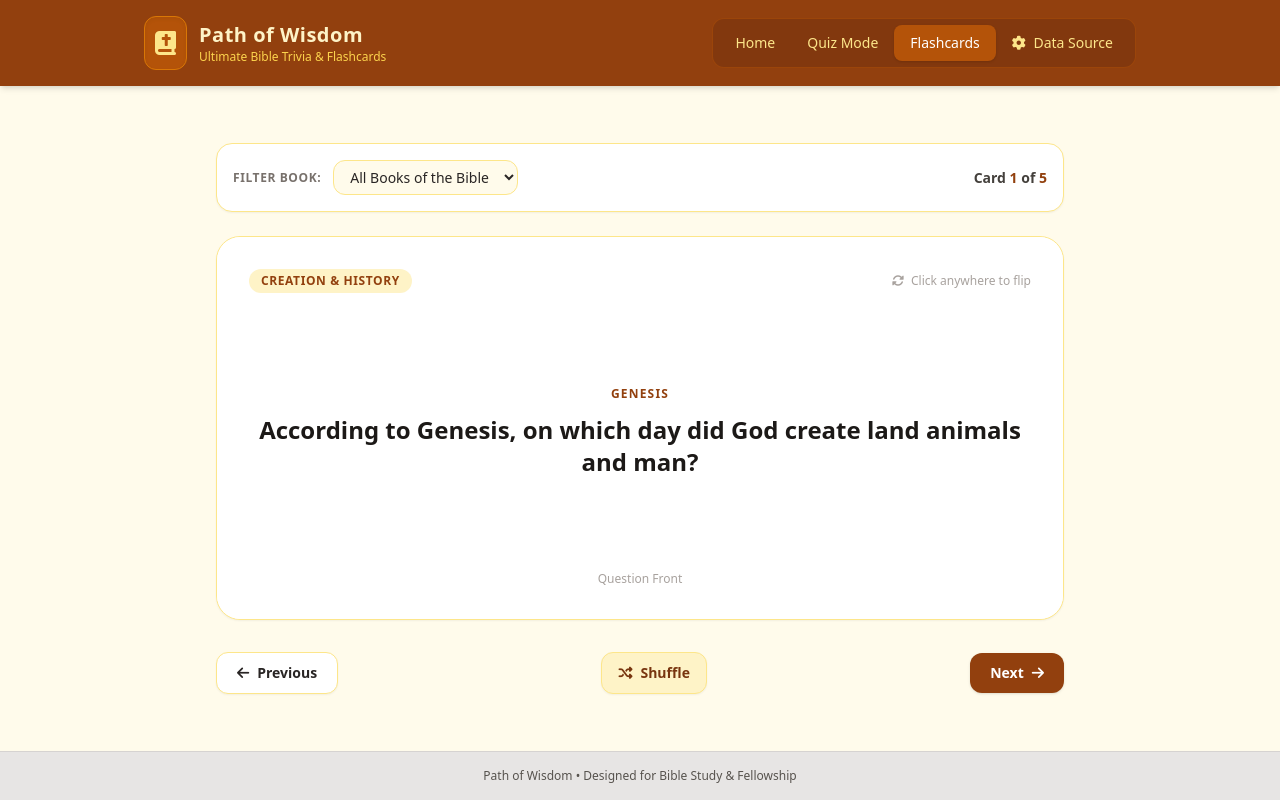
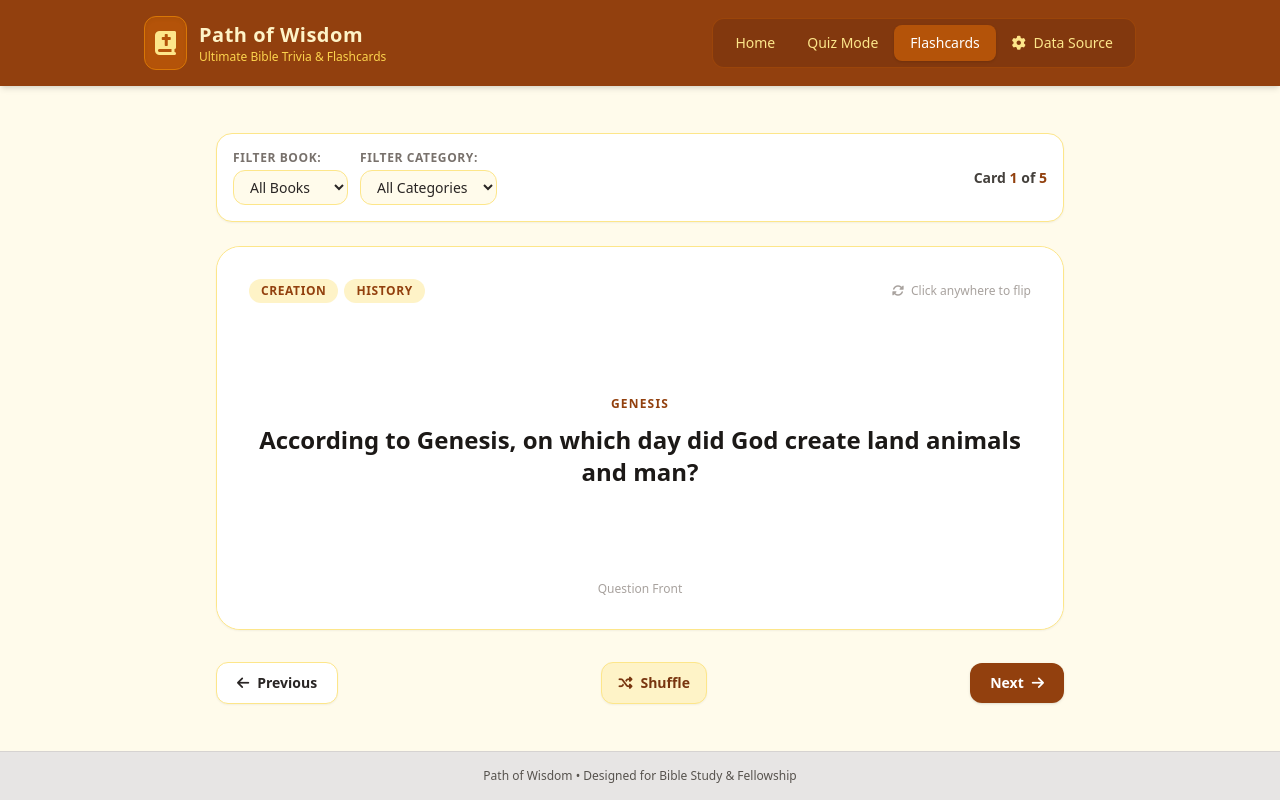
Before and after one commit to JJ314159265/Bible-trivia.com, a plain HTML site: page index.html in a window 1280 px wide. Both pictures are taken after a click on the button "Flashcards". Drawn offline with nearby package versions, Linux system fonts and the light colour scheme.

Commit message:
Enhance filters to support multiple categories
Updated filter options for quizzes and flashcards to allow multiple categories. Adjusted related UI elements and internal logic to support new category structure.

```diff
--- a/index.html
+++ b/index.html
@@ -79,11 +79,19 @@
         <section id="view-quiz" class="view-section hidden space-y-6">
             <!-- Quiz Controls / Filter Bar -->
             <div class="bg-white p-4 rounded-2xl shadow-sm border border-amber-200 flex flex-wrap items-center justify-between gap-4">
-                <div class="flex items-center space-x-3">
-                    <span class="text-xs font-bold uppercase tracking-wider text-stone-500">Filter Book:</span>
-                    <select id="quizBookFilter" onchange="resetQuiz()" class="bg-amber-50 border border-amber-200 text-stone-800 text-sm rounded-xl px-3 py-1.5 focus:outline-none focus:ring-2 focus:ring-amber-600">
-                        <option value="ALL">All Books of the Bible</option>
-                    </select>
+                <div class="flex flex-wrap items-center gap-3">
+                    <div>
+                        <span class="text-xs font-bold uppercase tracking-wider text-stone-500 block mb-1">Filter Book:</span>
+                        <select id="quizBookFilter" onchange="resetQuiz()" class="bg-amber-50 border border-amber-200 text-stone-800 text-sm rounded-xl px-3 py-1.5 focus:outline-none focus:ring-2 focus:ring-amber-600">
+                            <option value="ALL">All Books</option>
+                        </select>
+                    </div>
+                    <div>
+                        <span class="text-xs font-bold uppercase tracking-wider text-stone-500 block mb-1">Filter Category:</span>
+                        <select id="quizCategoryFilter" onchange="resetQuiz()" class="bg-amber-50 border border-amber-200 text-stone-800 text-sm rounded-xl px-3 py-1.5 focus:outline-none focus:ring-2 focus:ring-amber-600">
+                            <option value="ALL">All Categories</option>
+                        </select>
+                    </div>
                 </div>
                 <div class="flex items-center space-x-4 text-sm font-semibold text-stone-700">
                     <div>Score: <span id="quizScore" class="text-amber-800">0</span></div>
@@ -94,7 +102,9 @@
             <!-- Quiz Card Box -->
             <div id="quizCardContainer" class="bg-white rounded-3xl shadow-sm border border-amber-200 p-6 sm:p-8 space-y-6">
                 <div class="flex justify-between items-center">
-                    <span id="quizCategoryBadge" class="bg-amber-100 text-amber-800 text-xs font-bold px-3 py-1 rounded-full uppercase tracking-wider">Category</span>
+                    <div id="quizCategoryBadges" class="flex flex-wrap gap-1.5">
+                        <!-- Dynamic category tags injected here -->
+                    </div>
                     <span id="quizTimer" class="text-xs font-bold text-stone-500 bg-stone-100 px-3 py-1 rounded-full"><i class="fa-regular fa-clock mr-1"></i> <span id="timeLeft">15</span>s</span>
                 </div>
 
@@ -136,11 +146,19 @@
         <section id="view-flashcards" class="view-section hidden space-y-6">
             <!-- Flashcard Control / Filter Bar -->
             <div class="bg-white p-4 rounded-2xl shadow-sm border border-amber-200 flex flex-wrap items-center justify-between gap-4">
-                <div class="flex items-center space-x-3">
-                    <span class="text-xs font-bold uppercase tracking-wider text-stone-500">Filter Book:</span>
-                    <select id="flashcardBookFilter" onchange="resetFlashcards()" class="bg-amber-50 border border-amber-200 text-stone-800 text-sm rounded-xl px-3 py-1.5 focus:outline-none focus:ring-2 focus:ring-amber-600">
-                        <option value="ALL">All Books of the Bible</option>
-                    </select>
+                <div class="flex flex-wrap items-center gap-3">
+                    <div>
+                        <span class="text-xs font-bold uppercase tracking-wider text-stone-500 block mb-1">Filter Book:</span>
+                        <select id="flashcardBookFilter" onchange="resetFlashcards()" class="bg-amber-50 border border-amber-200 text-stone-800 text-sm rounded-xl px-3 py-1.5 focus:outline-none focus:ring-2 focus:ring-amber-600">
+                            <option value="ALL">All Books</option>
+                        </select>
+                    </div>
+                    <div>
+                        <span class="text-xs font-bold uppercase tracking-wider text-stone-500 block mb-1">Filter Category:</span>
+                        <select id="flashcardCategoryFilter" onchange="resetFlashcards()" class="bg-amber-50 border border-amber-200 text-stone-800 text-sm rounded-xl px-3 py-1.5 focus:outline-none focus:ring-2 focus:ring-amber-600">
+                            <option value="ALL">All Categories</option>
+                        </select>
+                    </div>
                 </div>
                 <div class="text-sm font-semibold text-stone-700">
                     Card <span id="fcCurrentIndex" class="text-amber-800">1</span> of <span id="fcTotalCount" class="text-amber-800">1</span>
@@ -154,7 +172,9 @@
                     <!-- FRONT OF CARD (Question) -->
                     <div class="absolute inset-0 backface-hidden p-8 flex flex-col justify-between rounded-3xl bg-white">
                         <div class="flex justify-between items-center">
-                            <span id="fcCategoryBadge" class="bg-amber-100 text-amber-800 text-xs font-bold px-3 py-1 rounded-full uppercase tracking-wider">Category</span>
+                            <div id="fcCategoryBadges" class="flex flex-wrap gap-1.5">
+                                <!-- Dynamic category tags injected here -->
+                            </div>
                             <span class="text-xs text-stone-400 font-medium"><i class="fa-solid fa-rotate mr-1"></i> Click anywhere to flip</span>
                         </div>
                         <div class="text-center my-auto space-y-3">
@@ -207,7 +227,7 @@
             <div class="bg-white rounded-3xl shadow-sm border border-amber-200 p-6 sm:p-8 space-y-6">
                 <div>
                     <h3 class="text-xl font-bold text-stone-900 mb-1">Google Sheets CSV Integration</h3>
-                    <p class="text-stone-600 text-sm">Connect your published Google Sheet containing your Bible questions. The website automatically filters out duplicate entries so your database stays pristine!</p>
+                    <p class="text-stone-600 text-sm">Connect your published Google Sheet containing your Bible questions. Separate multiple categories with commas (e.g., <span class="font-mono text-amber-800 font-bold">History, Prophecy</span>).</p>
                 </div>
 
                 <div class="space-y-4">
@@ -249,7 +269,7 @@
         const defaultQuestions = [
             {
                 Book: "Genesis",
-                Category: "Creation & History",
+                Category: "Creation, History",
                 Question: "According to Genesis, on which day did God create land animals and man?",
                 OptionA: "Day 3",
                 OptionB: "Day 5",
@@ -261,7 +281,7 @@
             },
             {
                 Book: "Exodus",
-                Category: "Law & History",
+                Category: "Law, Miracles, History",
                 Question: "Through which miraculous event did the Israelites escape bondage in Egypt?",
                 OptionA: "The Fall of Jericho",
                 OptionB: "The Parting of the Red Sea",
@@ -273,7 +293,7 @@
             },
             {
                 Book: "Psalms",
-                Category: "Poetry & Wisdom",
+                Category: "Poetry, Wisdom",
                 Question: "Which famous psalm begins with the words, 'The Lord is my shepherd; I shall not want'?",
                 OptionA: "Psalm 23",
                 OptionB: "Psalm 91",
@@ -285,7 +305,7 @@
             },
             {
                 Book: "John",
-                Category: "Gospels",
+                Category: "Gospels, Life of Christ",
                 Question: "What is the shortest verse in the English Bible, found in the Gospel of John?",
                 OptionA: "Jesus wept.",
                 OptionB: "God is love.",
@@ -297,7 +317,7 @@
             },
             {
                 Book: "Revelation",
-                Category: "Prophecy",
+                Category: "Prophecy, End Times",
                 Question: "What is the final book of the New Testament?",
                 OptionA: "Jude",
                 OptionB: "Acts",
@@ -323,6 +343,7 @@
         // Flashcard State
         let fcIndex = 0;
         let isCardFlipped = false;
+        let activeFlashcards = [];
 
         // Initialization
         window.addEventListener('DOMContentLoaded', () => {
@@ -330,7 +351,6 @@
         });
 
         function initData(rawArray, sourceDescription) {
-            // Deduplicate questions based on exact Question text matching (case-insensitive & trimmed)
             const seenTexts = new Set();
             questions = [];
             duplicateCount = 0;
@@ -342,9 +362,14 @@
                     duplicateCount++;
                 } else {
                     seenTexts.add(cleanText);
+
+                    // Split categories by comma if multiple are provided
+                    const rawCatString = q.Category || "Trivia";
+                    const categoriesArray = rawCatString.split(',').map(c => c.trim()).filter(c => c.length > 0);
+
                     questions.push({
                         Book: (q.Book || "General").trim(),
-                        Category: (q.Category || "Trivia").trim(),
+                        Categories: categoriesArray,
                         Question: q.Question.trim(),
                         OptionA: (q.OptionA || "").trim(),
                         OptionB: (q.OptionB || "").trim(),
@@ -358,7 +383,7 @@
             });
 
             document.getElementById('dataSourceLabel').innerText = sourceDescription;
-            populateBookDropdowns();
+            populateDropdowns();
             resetQuiz();
             resetFlashcards();
         }
@@ -368,7 +393,6 @@
             document.querySelectorAll('.view-section').forEach(el => el.classList.add('hidden'));
             document.getElementById(`view-${viewId}`).classList.remove('hidden');
 
-            // Update Tab Styling
             ['home', 'quiz', 'flashcards', 'config'].forEach(id => {
                 const btn = document.getElementById(`nav-${id}`);
                 if (btn) {
@@ -384,24 +408,42 @@
             if (viewId === 'flashcards') resetFlashcards();
         }
 
-        // Dropdown Populate
-        function populateBookDropdowns() {
+        // Dropdown Populate for Books and Categories
+        function populateDropdowns() {
             const books = [...new Set(questions.map(q => q.Book))].sort();
-            const quizSelect = document.getElementById('quizBookFilter');
-            const fcSelect = document.getElementById('flashcardBookFilter');
 
-            const optionsHtml = '<option value="ALL">All Books of the Bible</option>' +
-                books.map(b => `<option value="${b}">${b}</option>`).join('');
+            // Extract all unique categories across all questions
+            const allCatsSet = new Set();
+            questions.forEach(q => {
+                q.Categories.forEach(c => allCatsSet.add(c));
+            });
+            const categories = [...allCatsSet].sort();
 
-            quizSelect.innerHTML = optionsHtml;
-            fcSelect.innerHTML = optionsHtml;
+            // Populate Quiz dropdowns
+            const quizBookSelect = document.getElementById('quizBookFilter');
+            const quizCatSelect = document.getElementById('quizCategoryFilter');
+
+            quizBookSelect.innerHTML = '<option value="ALL">All Books</option>' + books.map(b => `<option value="${b}">${b}</option>`).join('');
+            quizCatSelect.innerHTML = '<option value="ALL">All Categories</option>' + categories.map(c => `<option value="${c}">${c}</option>`).join('');
+
+            // Populate Flashcard dropdowns
+            const fcBookSelect = document.getElementById('flashcardBookFilter');
+            const fcCatSelect = document.getElementById('flashcardCategoryFilter');
+
+            fcBookSelect.innerHTML = '<option value="ALL">All Books</option>' + books.map(b => `<option value="${b}">${b}</option>`).join('');
+            fcCatSelect.innerHTML = '<option value="ALL">All Categories</option>' + categories.map(c => `<option value="${c}">${c}</option>`).join('');
         }
 
         // --- QUIZ LOGIC ---
         function getFilteredQuizQuestions() {
             const selectedBook = document.getElementById('quizBookFilter').value;
-            if (selectedBook === 'ALL') return questions;
-            return questions.filter(q => q.Book === selectedBook);
+            const selectedCat = document.getElementById('quizCategoryFilter').value;
+
+            return questions.filter(q => {
+                const matchesBook = (selectedBook === 'ALL' || q.Book === selectedBook);
+                const matchesCat = (selectedCat === 'ALL' || q.Categories.includes(selectedCat));
+                return matchesBook && matchesCat;
+            });
         }
 
         function resetQuiz() {
@@ -419,12 +461,11 @@
             document.getElementById('quizExplanationBox').classList.add('hidden');
 
             if (activeQuestions.length === 0) {
-                document.getElementById('quizCardContainer').innerHTML = '<p class="text-center text-stone-500 py-8">No questions found for this book filter.</p>';
+                document.getElementById('quizCardContainer').innerHTML = '<p class="text-center text-stone-500 py-8">No questions found matching these filters.</p>';
                 return;
             }
 
             if (quizIndex >= activeQuestions.length) {
-                // Quiz Finished
                 document.getElementById('quizCardContainer').classList.add('hidden');
                 document.getElementById('quizCompleteScreen').classList.remove('hidden');
                 document.getElementById('quizFinalScoreText').innerText = `You scored ${quizScore} out of ${activeQuestions.length} correct answers!`;
@@ -434,7 +475,12 @@
             const currentQ = activeQuestions[quizIndex];
             document.getElementById('quizScore').innerText = quizScore;
             document.getElementById('quizProgress').innerText = `${quizIndex + 1}/${activeQuestions.length}`;
-            document.getElementById('quizCategoryBadge').innerText = `${currentQ.Book} • ${currentQ.Category}`;
+
+            // Build Category Badges HTML
+            const badgesHtml = `<span class="bg-amber-800 text-amber-100 text-xs font-bold px-3 py-1 rounded-full uppercase tracking-wider">${currentQ.Book}</span>` +
+                currentQ.Categories.map(cat => `<span class="bg-amber-100 text-amber-800 text-xs font-bold px-3 py-1 rounded-full uppercase tracking-wider">${cat}</span>`).join('');
+            document.getElementById('quizCategoryBadges').innerHTML = badgesHtml;
+
             document.getElementById('quizQuestionText').innerText = currentQ.Question;
 
             // Build Options
@@ -476,7 +522,6 @@
                 buttonElem.className = "option-btn text-left p-4 rounded-2xl border border-emerald-500 bg-emerald-100 text-emerald-900 font-medium text-sm shadow-sm transition-all";
             } else {
                 buttonElem.className = "option-btn text-left p-4 rounded-2xl border border-rose-500 bg-rose-100 text-rose-900 font-medium text-sm shadow-sm transition-all";
-                // Highlight the right choice
                 allButtons.forEach(btn => {
                     if (btn.innerText.trim().toLowerCase() === correct.trim().toLowerCase()) {
                         btn.className = "option-btn text-left p-4 rounded-2xl border border-emerald-500 bg-emerald-100 text-emerald-900 font-medium text-sm shadow-sm transition-all";
@@ -508,7 +553,6 @@
             html += `<br><span class="mt-1 block">${currentQ.Explanation}</span>`;
             textElem.innerHTML = html;
 
-            // Setup YouVersion Bible.com Link
             const refQuery = encodeURIComponent(currentQ.Reference || currentQ.Book);
             document.getElementById('quizYouVersionLink').href = `https://www.bible.com/search/bible?q=${refQuery}`;
 
@@ -523,38 +567,44 @@
         // --- FLASHCARD LOGIC ---
         function getFilteredFlashcardQuestions() {
             const selectedBook = document.getElementById('flashcardBookFilter').value;
-            if (selectedBook === 'ALL') return [...questions];
-            return questions.filter(q => q.Book === selectedBook);
+            const selectedCat = document.getElementById('flashcardCategoryFilter').value;
+
+            return questions.filter(q => {
+                const matchesBook = (selectedBook === 'ALL' || q.Book === selectedBook);
+                const matchesCat = (selectedCat === 'ALL' || q.Categories.includes(selectedCat));
+                return matchesBook && matchesCat;
+            });
         }
-
-        let activeFlashcards = [];
 
         function resetFlashcards() {
             activeFlashcards = getFilteredFlashcardQuestions();
             fcIndex = 0;
-            isCardFlipped = true; // Force unflip animation setup
+            isCardFlipped = true;
             flipFlashcard(true);
             loadFlashcardContent();
         }
 
         function loadFlashcardContent() {
             if (activeFlashcards.length === 0) {
-                document.getElementById('fcQuestionText').innerText = "No flashcards found.";
+                document.getElementById('fcQuestionText').innerText = "No flashcards found matching these filters.";
                 document.getElementById('fcTotalCount').innerText = "0";
                 document.getElementById('fcCurrentIndex').innerText = "0";
+                document.getElementById('fcCategoryBadges').innerHTML = '';
                 return;
             }
 
             const currentQ = activeFlashcards[fcIndex];
             document.getElementById('fcCurrentIndex').innerText = fcIndex + 1;
             document.getElementById('fcTotalCount').innerText = activeFlashcards.length;
-            document.getElementById('fcCategoryBadge').innerText = currentQ.Category;
+
+            const badgesHtml = currentQ.Categories.map(cat => `<span class="bg-amber-100 text-amber-800 text-xs font-bold px-3 py-1 rounded-full uppercase tracking-wider">${cat}</span>`).join('');
+            document.getElementById('fcCategoryBadges').innerHTML = badgesHtml;
+
             document.getElementById('fcBookBadge').innerText = currentQ.Book;
             document.getElementById('fcQuestionText').innerText = currentQ.Question;
             document.getElementById('fcAnswerText').innerText = currentQ.CorrectAnswer;
             document.getElementById('fcExplanationText').innerText = currentQ.Explanation;
 
-            // Setup YouVersion Link
             const refQuery = encodeURIComponent(currentQ.Reference || currentQ.Book);
             document.getElementById('fcYouVersionLink').href = `https://www.bible.com/search/bible?q=${refQuery}`;
         }
@@ -639,7 +689,6 @@
             statusBox.innerText = "Restored built-in sample question bank successfully.";
         }
 
-        // Simple robust CSV parser handling quotes and commas
         function parseCSV(text) {
             let lines = text.split('\n');
             if (lines.length < 2) return [];
```
